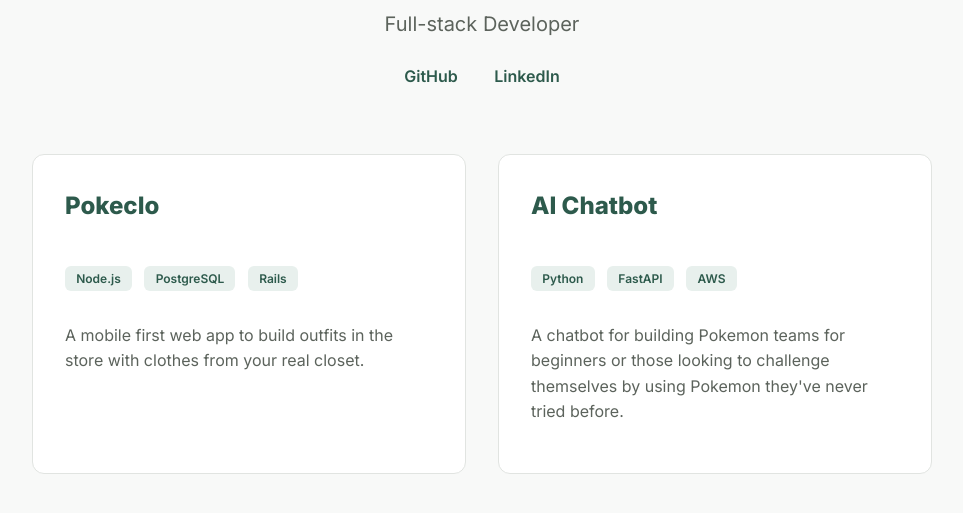
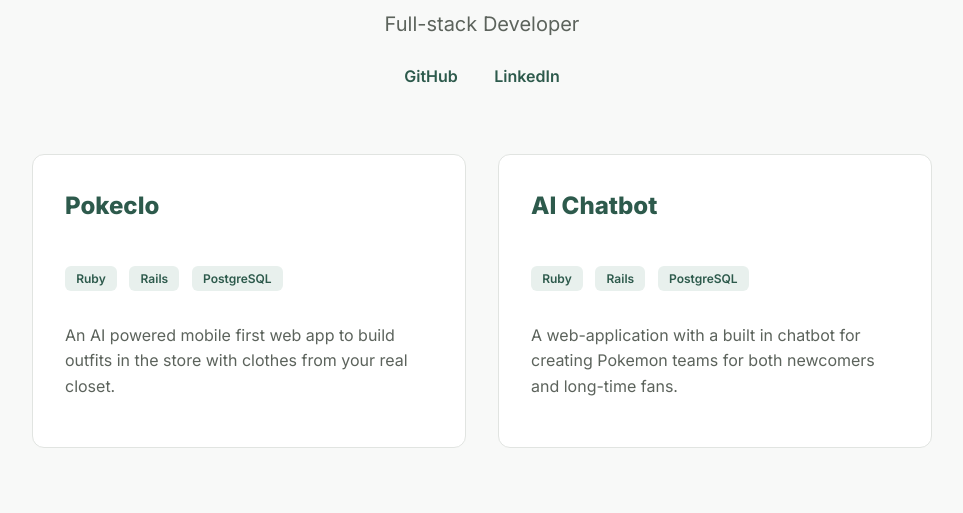
Before and after one commit to GerthIII/portfolio, a plain HTML site: page index.html in a window 1280 px wide. Shown: the part 185-698 px from the top of the page, without its empty margins (158-1121 px from the left). Drawn offline with Linux system fonts and the light colour scheme.

Commit message:
change badges to reflect actual tech stack

```diff
--- a/index.html
+++ b/index.html
@@ -26,22 +26,22 @@
       <div class="card">
         <h3><a href="https://www.pokeclo.online" class="main-link" style="color: inherit; text-decoration: none;" target="_blank"></a> Pokeclo</h3>
         <div class="tag-container">
-          <span class="tag">Node.js</span>
+          <span class="tag">Ruby</span>
+          <span class="tag">Rails</span>
           <span class="tag">PostgreSQL</span>
-          <span class="tag">Rails</span>
         </div>
-        <p>A mobile first web app to build outfits in the store with clothes from your real closet.</p>
+        <p>An AI powered mobile first web app to build outfits in the store with clothes from your real closet.</p>
           <!-- <a href="https://github.com/GerthIII/pokeclo" class="project-link">View Repository →</a> -->
       </div>
 
       <div class="card">
         <h3><a href="https://www.poke-adventure-planner.site/" class="main-link" style="color: inherit; text-decoration: none;" target="_blank"></a>AI Chatbot</h3>
         <div class="tag-container">
-          <span class="tag">Python</span>
-          <span class="tag">FastAPI</span>
-          <span class="tag">AWS</span>
+          <span class="tag">Ruby</span>
+          <span class="tag">Rails</span>
+          <span class="tag">PostgreSQL</span>
         </div>
-        <p>A chatbot for building Pokemon teams for beginners or those looking to challenge themselves by using Pokemon they've never tried before.</p>
+        <p>A web-application with a built in chatbot for creating Pokemon teams for both newcomers and long-time fans.</p>
         <!-- <a href="https://github.com/GerthIII/pokemon-adventure-planner" class="project-link">View Repository →</a> -->
       </div>
     </div>
```
